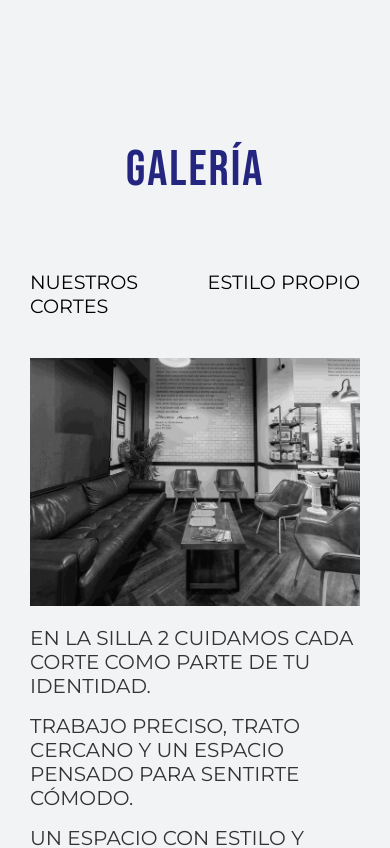
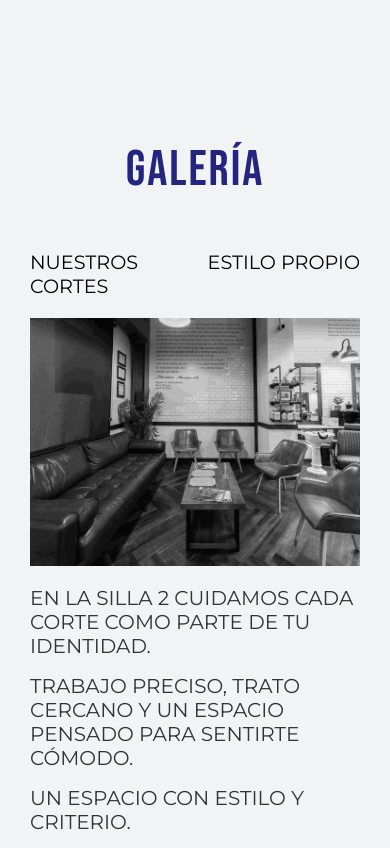
Before and after one commit to JaumeEsquerdo/peluqueria-la-silla-2, a React (Vite) app in the folder la-silla-2/: page /galeria in a window 390 px wide. Shown: the top 848 px of the page. Built offline with nearby package versions, Linux system fonts and the light colour scheme.

Commit message:
ajustar margin bottom de los titulos

```diff
--- a/la-silla-2/src/components/Galeria/galeria.css
+++ b/la-silla-2/src/components/Galeria/galeria.css
@@ -25,7 +25,7 @@
   flex-direction: column;
   align-content: center;
   justify-content: center;
-  gap: 60px;
+  gap: 40px;
 }
 
 .GaleriaHeader {
@@ -141,7 +141,7 @@
   .GaleriaSection-content {
     padding-top: 40px;
     align-items: center;
-    gap: 40px;
+    gap: 20px;
     padding-bottom: 60px;
   }
   .GaleriaContent {
--- a/la-silla-2/src/pages/Nosotros/Nosotros.css
+++ b/la-silla-2/src/pages/Nosotros/Nosotros.css
@@ -88,4 +88,7 @@ SOBRE NOSOTROS
   .Nosotros-text:last-child {
     order: 4;
   }
+  .Nosotros-title {
+    margin-bottom: 20px;
+  }
 }
--- a/la-silla-2/src/pages/Servicios/Servicios.css
+++ b/la-silla-2/src/pages/Servicios/Servicios.css
@@ -14,7 +14,7 @@ PRECIOS Y SERVICIOS
   text-align: center;
   color: #24257f;
   letter-spacing: 2px;
-  margin-bottom: 10px;
+  margin-bottom: 40px;
 }
 
 .Prices-grid {
@@ -87,6 +87,7 @@ PRECIOS RESPONSIVE
 @media (max-width: 900px) {
   .Prices-title {
     text-align: center;
+    margin-bottom: 20px;
   }
 
   .Prices-grid {
```
